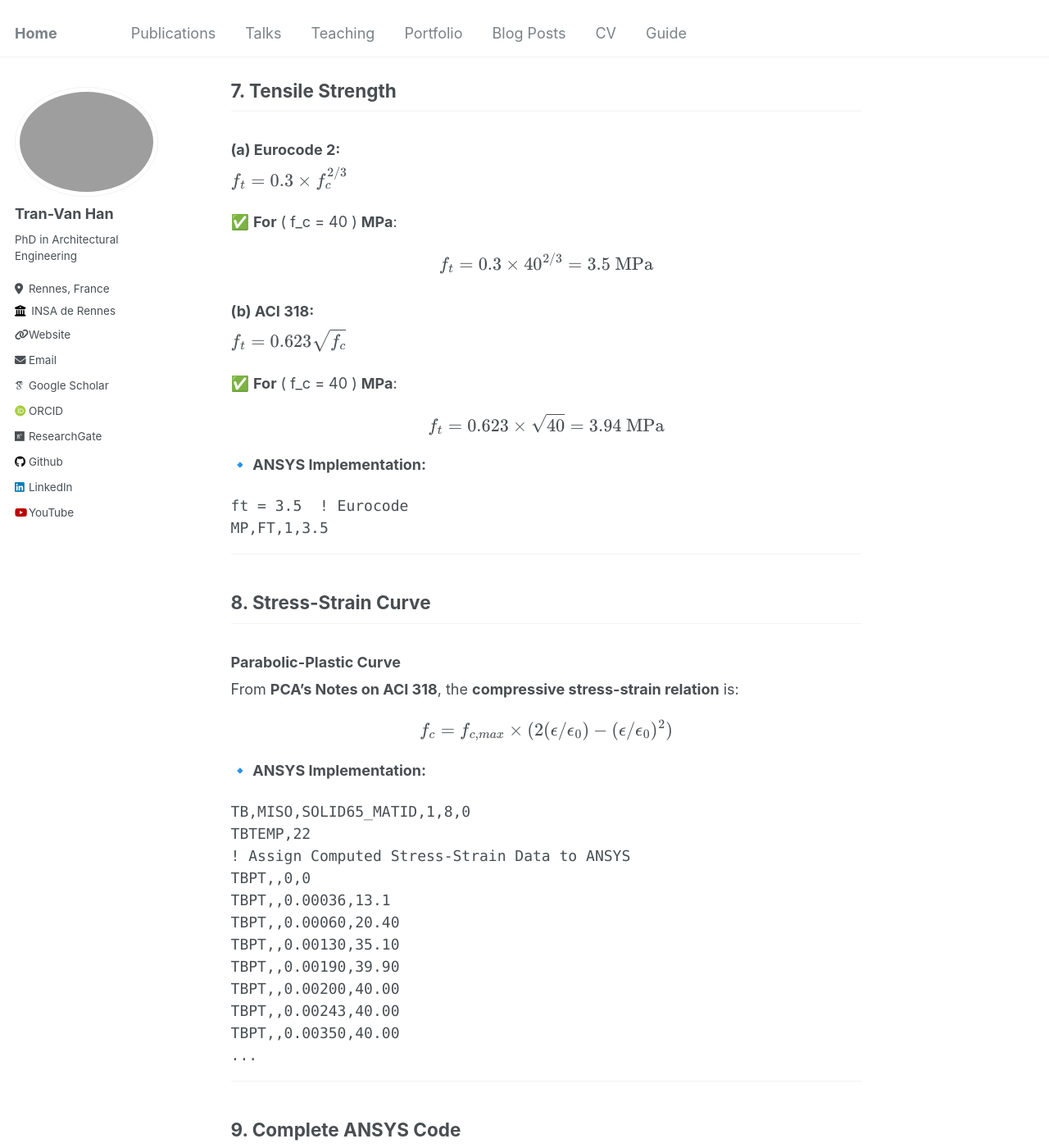
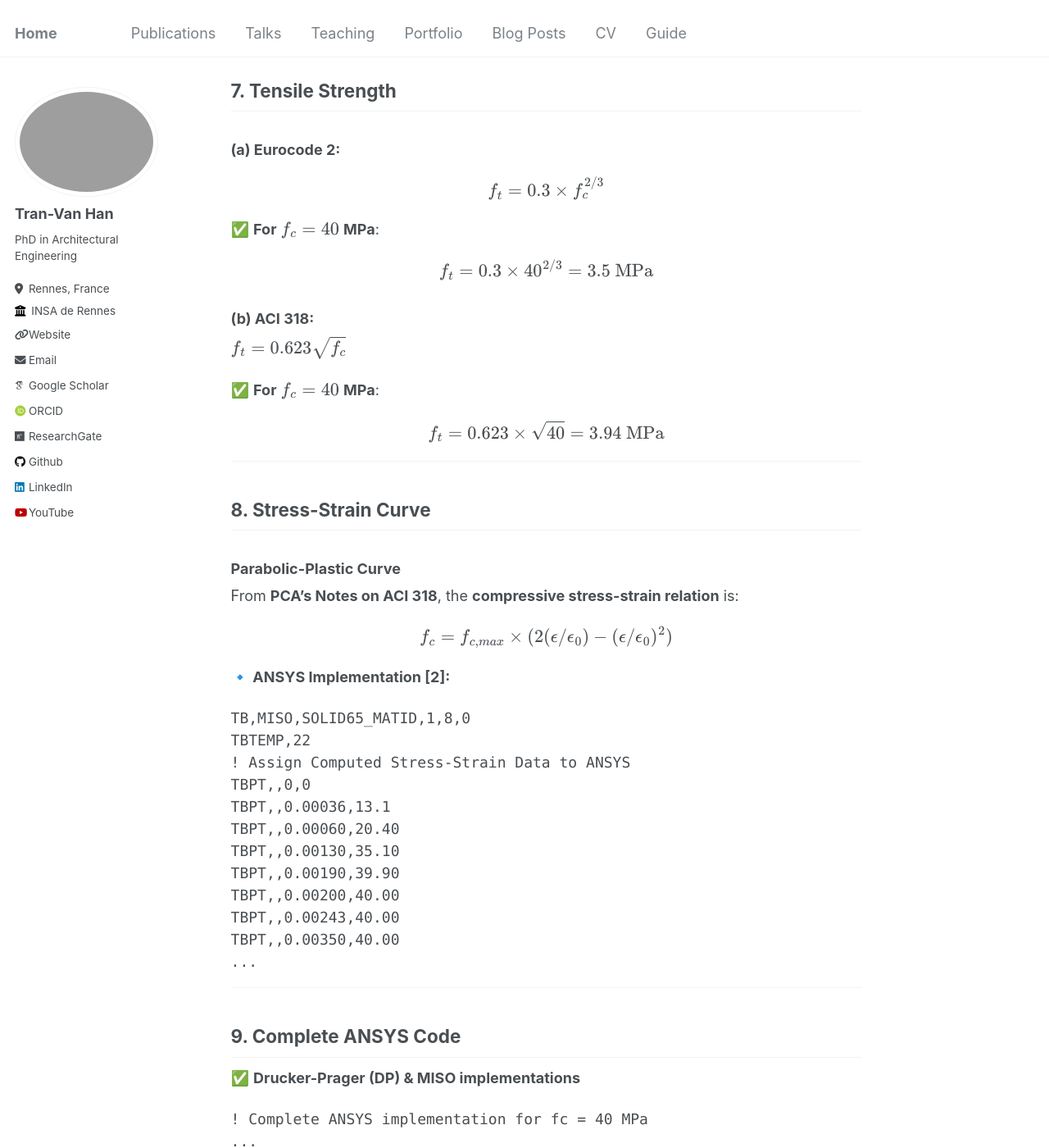
Before and after one commit to tranhan1405/tranhan1405.github.io, a Jekyll site: the page built from _posts/2025-02-27-ansys-solid65.md, in a window 1280 px wide and 1400 px high, scrolled down 3751 px. Shown: the whole window at 82% size. Built offline with Jekyll 4.4.1, drawn with Linux system fonts in a browser that asks for light colours; some web fonts are replaced; some of the changed text lies outside the part shown.

Commit message:
Update 2025-02-27-ansys-solid65.md

````diff
--- a/_posts/2025-02-27-ansys-solid65.md
+++ b/_posts/2025-02-27-ansys-solid65.md
@@ -11,7 +11,7 @@ tags:
 ---
 
 
-# 📌 Defining Material Properties for Concrete in ANSYS
+# Defining Material Properties for Concrete in ANSYS
 
 ## 1. Overview of Concrete Material Properties
 Concrete is a composite material with **nonlinear** behavior under compressive and tensile loads. When modeling concrete in **ANSYS** (especially using the **SOLID65** element), key material properties must be defined, including:
@@ -146,11 +146,12 @@ TBDATA,1,0.5,0.9,ft,-1
 
 ## 7. Tensile Strength
 ### (a) Eurocode 2:
+
 $$
 f_t = 0.3 \times f_c^{2/3}
 $$
 
-✅ **For** \( f_c = 40 \) **MPa**:
+✅ **For** $$ f_c = 40 $$ **MPa**:
 
 $$
 f_t = 0.3 \times 40^{2/3} = 3.5 \text{ MPa}
@@ -161,17 +162,12 @@ $$
 f_t = 0.623 \sqrt{f_c}
 $$
 
-✅ **For** \( f_c = 40 \) **MPa**:
+✅ **For** $$ f_c = 40 $$ **MPa**:
 
 $$
 f_t = 0.623 \times \sqrt{40} = 3.94 \text{ MPa}
 $$
 
-**🔹 ANSYS Implementation:**
-```apdl
-ft = 3.5  ! Eurocode
-MP,FT,1,3.5
-```
 
 ---
 
@@ -183,7 +179,7 @@ $$
 f_c = f_{c,max} \times (2(\epsilon/\epsilon_0) - (\epsilon/\epsilon_0)^2)
 $$
 
-**🔹 ANSYS Implementation:**
+**🔹 ANSYS Implementation [2]:**
 ```apdl
 TB,MISO,SOLID65_MATID,1,8,0
 TBTEMP,22
````
Also changed, not shown: other parts of _posts/2025-02-27-ansys-solid65.md (+1 -1 lines).
